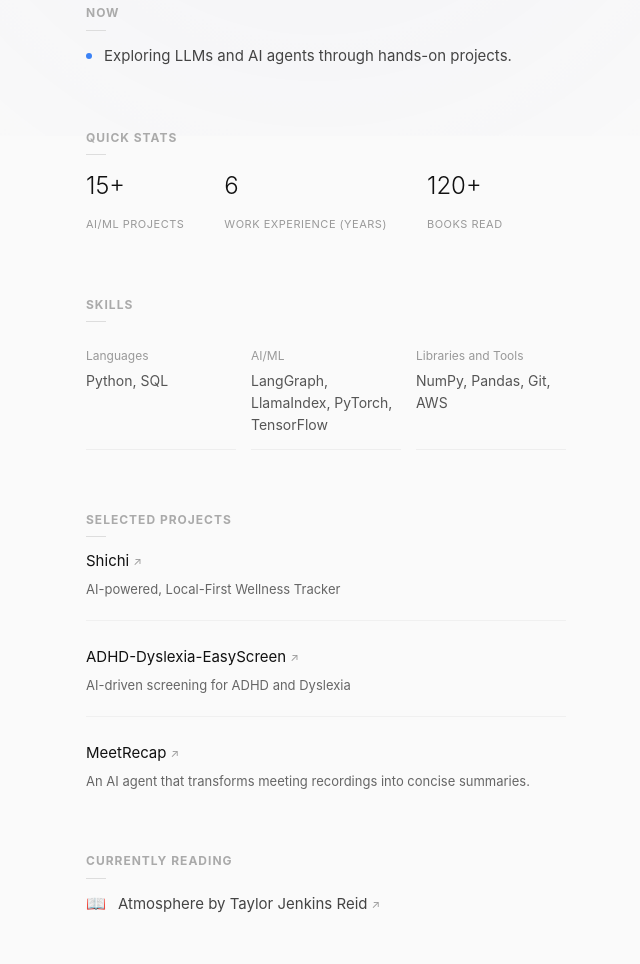
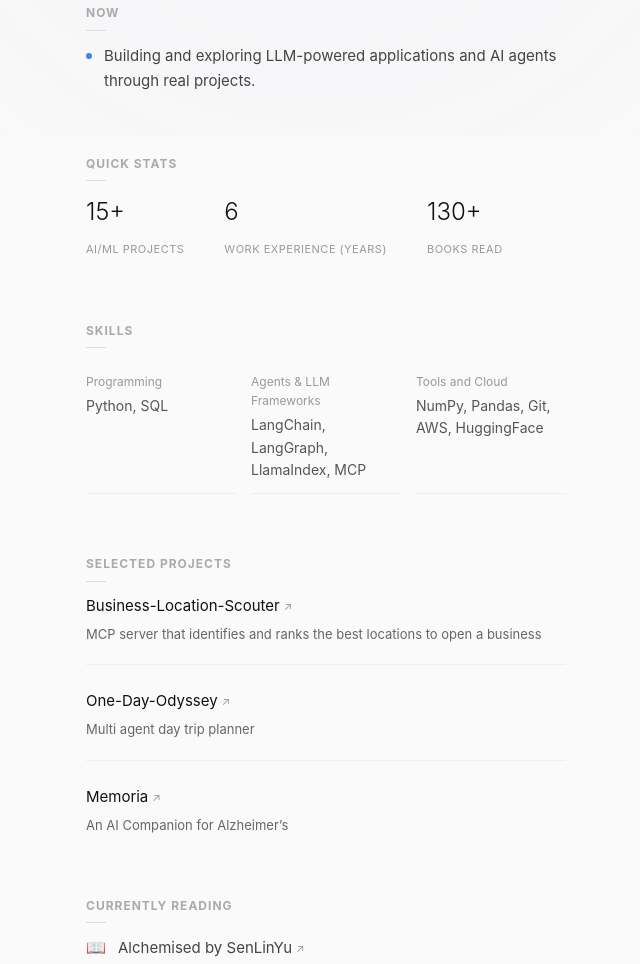
Before and after one commit to HarshavardhanaNaganagoudar/HarshavardhanaNaganagoudar.github.io, a plain HTML site: page index.html in a window 1280 px wide. Shown: the part 657-1621 px from the top of the page, without its empty margins (314-954 px from the left). Drawn offline with Linux system fonts and the light colour scheme.

Commit message:
Update project descriptions and reading list

```diff
--- a/index.html
+++ b/index.html
@@ -425,7 +425,7 @@
             <div class="now-content">
                 <div class="now-indicator"></div>
                 <div class="content">
-                    Exploring LLMs and AI agents through hands-on projects.
+                    Building and exploring LLM-powered applications and AI agents through real projects.
                 </div>
             </div>
         </div>
@@ -442,7 +442,7 @@
                     <span class="stat-label">Work Experience (years)</span>
                 </div>
 		<div class="stat">
-                    <span class="stat-number">120+</span>
+                    <span class="stat-number">130+</span>
                     <span class="stat-label">Books read</span>
                 </div>
             </div>
@@ -452,16 +452,16 @@
             <h2 class="section-title">Skills</h2>
             <div class="skills-grid">
                 <div class="skill-category">
-                    <div class="skill-label">Languages</div>
+                    <div class="skill-label">Programming</div>
                     <div class="skill-items">Python, SQL</div>
                 </div>
                 <div class="skill-category">
-                    <div class="skill-label">AI/ML</div>
-                    <div class="skill-items">LangGraph, LlamaIndex, PyTorch, TensorFlow</div>
+                    <div class="skill-label">Agents & LLM Frameworks</div>
+                    <div class="skill-items">LangChain, LangGraph, LlamaIndex, MCP</div>
                 </div>
                 <div class="skill-category">
-                    <div class="skill-label">Libraries and Tools</div>
-                    <div class="skill-items">NumPy, Pandas, Git,  AWS</div>
+                    <div class="skill-label">Tools and Cloud</div>
+                    <div class="skill-items">NumPy, Pandas, Git, AWS, HuggingFace</div>
                 </div>
             </div>
         </div>
@@ -470,23 +470,23 @@
             <h2 class="section-title">Selected Projects</h2>
             <div class="project">
                 <div class="project-title">
-                    <a href="https://github.com/HarshavardhanaNaganagoudar/Shichi">Shichi</a>
+                    <a href="https://github.com/HarshavardhanaNaganagoudar/Business-Location-Scouter">Business-Location-Scouter</a>
                 </div>
-                <div class="project-details">AI-powered, Local-First Wellness Tracker</div>
+                <div class="project-details">MCP server that identifies and ranks the best locations to open a business</div>
             </div>
 
             <div class="project">
                 <div class="project-title">
-                    <a href="https://github.com/HarshavardhanaNaganagoudar/ADHD_Dyslexia_EasyScreen">ADHD-Dyslexia-EasyScreen</a>
+                    <a href="https://github.com/HarshavardhanaNaganagoudar/One-Day-Odyssey">One-Day-Odyssey</a>
                 </div>
-                <div class="project-details">AI-driven screening for ADHD and Dyslexia</div>
+                <div class="project-details">Multi agent day trip planner</div>
             </div>
 
             <div class="project">
                 <div class="project-title">
-                    <a href="https://github.com/HarshavardhanaNaganagoudar/MeetRecap_AI_Agent">MeetRecap</a>
+                    <a href="https://github.com/HarshavardhanaNaganagoudar/Memoria">Memoria</a>
                 </div>
-                <div class="project-details">An AI agent that transforms meeting recordings into concise summaries.</div>
+                <div class="project-details">An AI Companion for Alzheimer’s</div>
             </div>
         </div>
 
@@ -494,7 +494,7 @@
             <h2 class="section-title">Currently Reading</h2>
             <div class="reading-content">
                 <div class="content">
-                    <a href="https://www.goodreads.com/book/show/220817728-atmosphere">Atmosphere by Taylor Jenkins Reid</a>
+                    <a href="https://www.goodreads.com/book/show/222490389-alchemised">Alchemised by SenLinYu</a>
                 </div>
             </div>
         </div>
```
